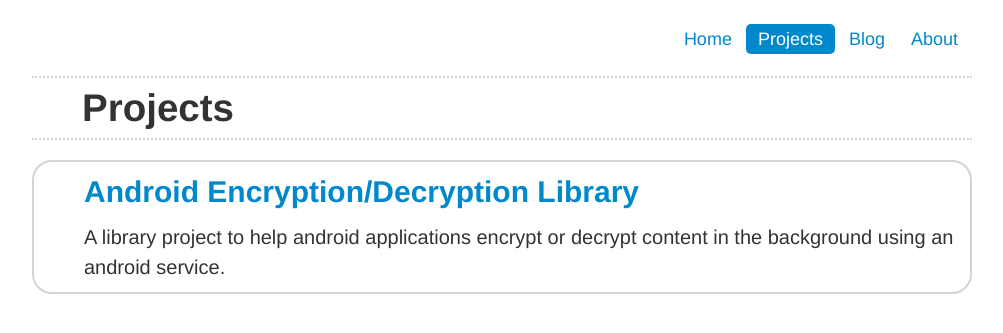
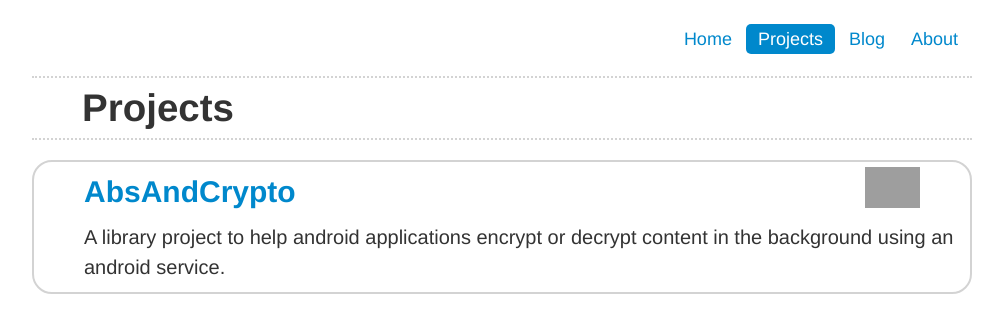
Before and after one commit to abslog/website-abstrucelog, a PHP site: page / in a window 1280 px wide, after a click on "Projects". Shown: the top 333 px of the page, without its empty margins (138-1141 px from the left). Run offline with PHP 8.4, Linux system fonts and the light colour scheme; grey boxes are pictures that could not be loaded.

Commit message:
Adding a link to the git hub project for the abs-and-crypto project

```diff
--- a/html/index.css
+++ b/html/index.css
@@ -8,11 +8,14 @@
 .logo-img {margin-bottom: 10px; margin-left: 20px;}
 
 .project-container {border: 2px; border-color: #d3d3d3; border-style: solid; border-radius: 20px; margin-top: 20px;}
-.project-link {cursor: pointer;}
+.project-link {cursor: pointer; float: left;}
 .project-title { margin-left: 50px; font-size: 30px;}
 .project-desc { margin-left : 50px; font-size: 20px; line-height: 150%;}
+.project-git-link {height: 55px; width: 55px; float: right; margin-top:5px; margin-right: 50px; cursor: pointer;}
 
 .about-info {text-align: center; margin-top: 20px;}
 .about-desc-title {font-size: 20px;}
 .about-desc {font-size: 18px; margin-top: 20px; line-height: 150%;}
 .about-desc-start {margin-top:20px;}
+
+.clear { clear: both; display: block; }
--- a/html/index/project.php
+++ b/html/index/project.php
@@ -3,6 +3,10 @@
 </div>
 
 <div class="project-container">
-    <a href="project/androidcryptolib.php" class="project-link"><h3 class="project-title"">Android Encryption/Decryption Library</h3></a>
+    <div>
+        <a href="project/androidcryptolib.php" class="project-link"><h3 class="project-title"">AbsAndCrypto</h3></a>
+        <a href="https://github.com/abslog/abs-and-crypto" class="project-git-link"><img src="github-logo.gif"></a>
+        <span class="clear"></span>
+    </div>
     <p class="project-desc">  A library project to help android applications encrypt or decrypt content in the background using an android service.</p>
 </div>
```
